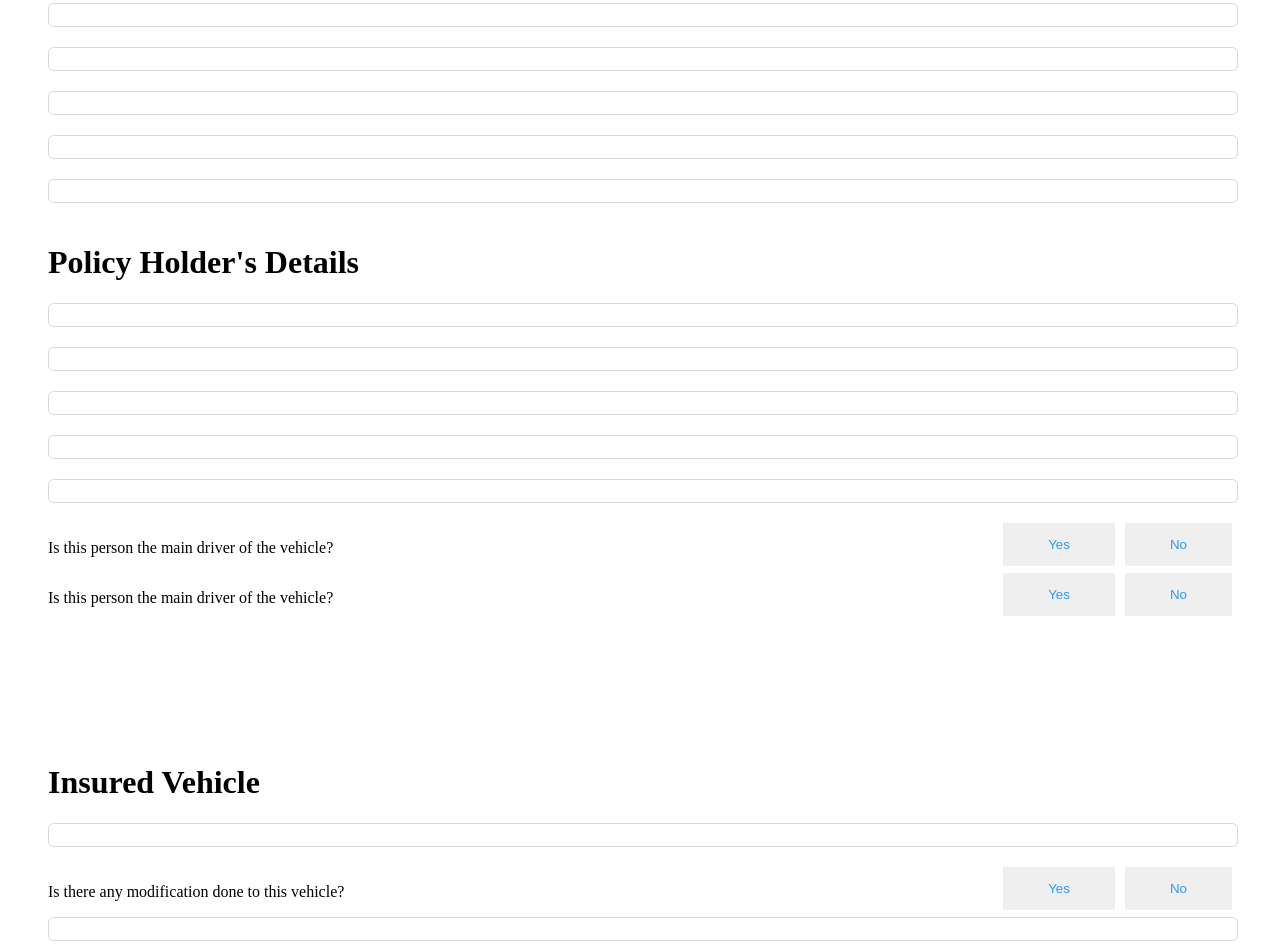
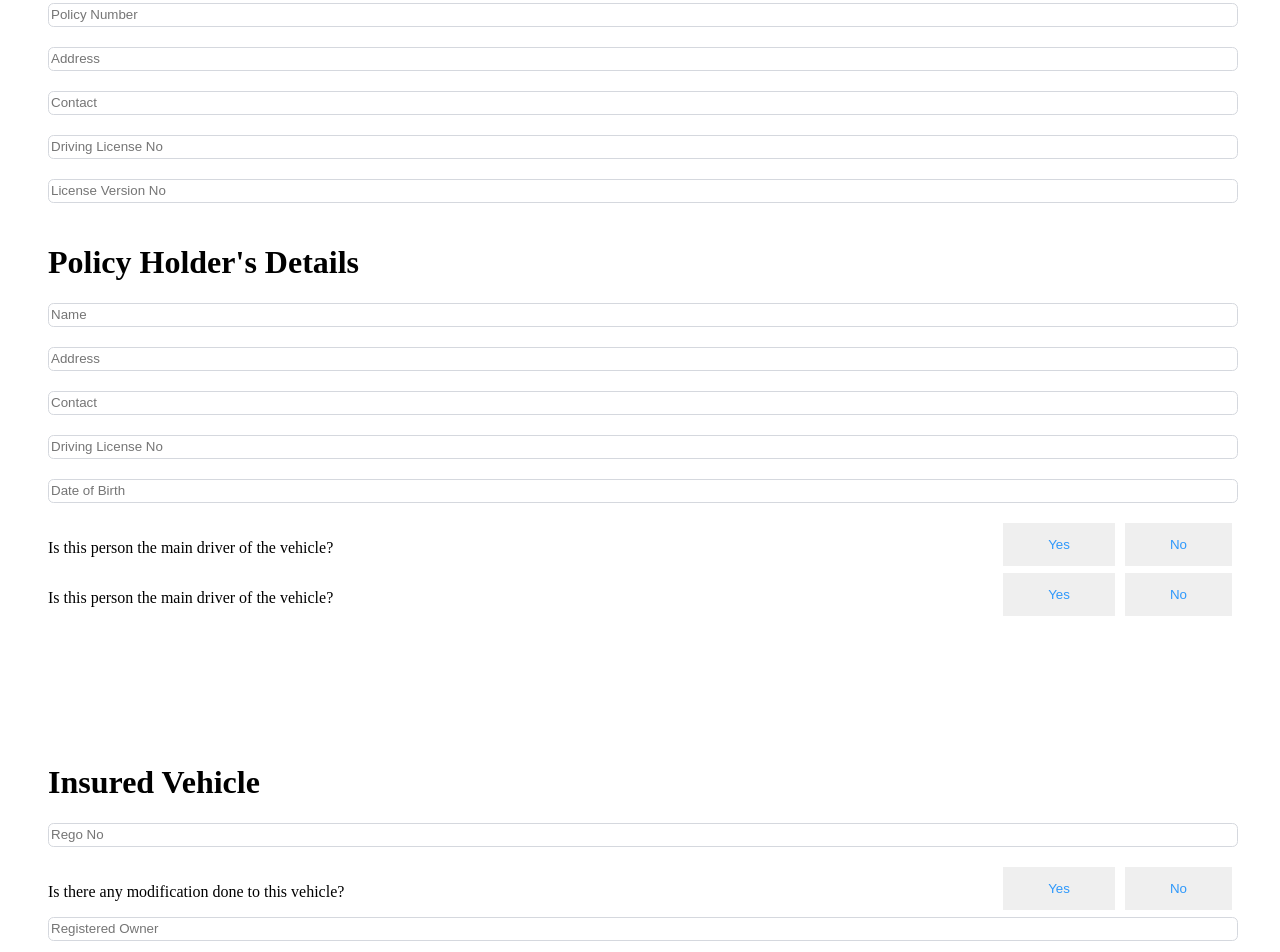
Before and after one commit to vsm688/mission5, a React (Create React App) app: page /claimform in a window 1280 px wide. Shown: the part 380-1332 px from the top of the page. Built offline with nearby package versions, Linux system fonts and the light colour scheme.

Commit message:
added functions for capturing form data

```diff
--- a/src/components/PersonalDetailsForm.js
+++ b/src/components/PersonalDetailsForm.js
@@ -23,10 +23,54 @@ import BottomButtonGroup from "../components/BottomButtonGroup";
 import SocialContainer from "../components/SocialContainer";
 import NavBarCarBannerHolder from "../components/NavBarCarBannerHolder";
 
+import { useState, useEffect } from "react";
+
+
+
+
+
+
+
 const PersonalDetailsForm = () => {
+
+  const [FormContentState, SetFormContentState] = useState(
+    {
+      AccidentType: null,
+      PolicyNumber: "",
+      Address: "",
+      Contact: "",
+      LicenseNo: "",
+      PolicyHolderLicenseVersion: "",
+      Name: "",
+      NonPolicyHolderAddress: "",
+      NonPolicyHolderContact: "",
+      NonPolicyHolderLicenseNumber: "",
+      DOB: "",
+      MainDriver: null,
+      PolicyHolderIfNotOwner: null,
+      InsuredVehicleRegoNo: "",
+      Modifications: null,
+      RegisteredOwner: "",
+      ParkedAddress: "",
+    }
+  )
+  useEffect(
+    () => { console.log(FormContentState) }
+
+    , [FormContentState])
+
+  const handleFormInputChange = (e, valToChange, value) => {
+    SetFormContentState(prevState => ({
+      ...prevState,
+      [valToChange]: value
+    }))
+  }
+
+
   return (
     <>
-      <div style={{marginBottom:"50px"}}>
+
+      <div style={{ marginBottom: "50px" }}>
         <NavBarCarBannerHolder></NavBarCarBannerHolder>
       </div>
       <StyledFormProgressDiv>
@@ -62,6 +106,9 @@ const PersonalDetailsForm = () => {
               <StyledRadioButton
                 type={"radio"}
                 name={"AccidentType"}
+                onClick={(e) => {
+                  handleFormInputChange(e, "AccidentType", 1)
+                }}
               ></StyledRadioButton>
             </StyledRadioButtonWrapperInner>
             <p>I hit someone</p>
@@ -71,6 +118,9 @@ const PersonalDetailsForm = () => {
               <StyledRadioButton
                 type={"radio"}
                 name={"AccidentType"}
+                onClick={(e) => {
+                  handleFormInputChange(e, "AccidentType", 2)
+                }}
               ></StyledRadioButton>
             </StyledRadioButtonWrapperInner>
             <p>I hit someone</p>
@@ -80,6 +130,9 @@ const PersonalDetailsForm = () => {
               <StyledRadioButton
                 type={"radio"}
                 name={"AccidentType"}
+                onClick={(e) => {
+                  handleFormInputChange(e, "AccidentType", 3)
+                }}
               ></StyledRadioButton>
             </StyledRadioButtonWrapperInner>
             <p>I hit someone</p>
@@ -89,6 +142,9 @@ const PersonalDetailsForm = () => {
               <StyledRadioButton
                 type={"radio"}
                 name={"AccidentType"}
+                onClick={(e) => {
+                  handleFormInputChange(e, "AccidentType", 4)
+                }}
               ></StyledRadioButton>
             </StyledRadioButtonWrapperInner>
             <p>I hit someone</p>
@@ -96,17 +152,37 @@ const PersonalDetailsForm = () => {
         </StyledRadioButtonsContainer>
         <PolicyHeaderDetails>
           <h1>Policy Holder's Details</h1>
-          <PolicyHeadersFormInput></PolicyHeadersFormInput>
-          <PolicyHeadersFormInput></PolicyHeadersFormInput>
-          <PolicyHeadersFormInput></PolicyHeadersFormInput>
-          <PolicyHeadersFormInput></PolicyHeadersFormInput>
-          <PolicyHeadersFormInput></PolicyHeadersFormInput>
+          <PolicyHeadersFormInput onChange={(e) => {
+            handleFormInputChange(e, "PolicyNumber", e.target.value)
+          }} placeholder={"Policy Number"}></PolicyHeadersFormInput>
+          <PolicyHeadersFormInput onChange={(e) => {
+            handleFormInputChange(e, "Address", e.target.value)
+          }} placeholder={"Address"}></PolicyHeadersFormInput>
+          <PolicyHeadersFormInput onChange={(e) => {
+            handleFormInputChange(e, "Contact", e.target.value)
+          }} placeholder={"Contact"}></PolicyHeadersFormInput>
+          <PolicyHeadersFormInput onChange={(e) => {
+            handleFormInputChange(e, "LicenseNo", e.target.value)
+          }} placeholder={"Driving License No"}></PolicyHeadersFormInput>
+          <PolicyHeadersFormInput onChange={(e) => {
+            handleFormInputChange(e, "PolicyHolderLicenseVersion", e.target.value)
+          }} placeholder={"License Version No"}></PolicyHeadersFormInput>
           <h1>Policy Holder's Details</h1>
-          <PolicyHeadersFormInput></PolicyHeadersFormInput>
-          <PolicyHeadersFormInput></PolicyHeadersFormInput>
-          <PolicyHeadersFormInput></PolicyHeadersFormInput>
-          <PolicyHeadersFormInput></PolicyHeadersFormInput>
-          <PolicyHeadersFormInput></PolicyHeadersFormInput>
+          <PolicyHeadersFormInput onChange={(e) => {
+            handleFormInputChange(e, "Name", e.target.value)
+          }} placeholder={"Name"}></PolicyHeadersFormInput>
+          <PolicyHeadersFormInput onChange={(e) => {
+            handleFormInputChange(e, "NonPolicyHolderAddress", e.target.value)
+          }} placeholder={"Address"}></PolicyHeadersFormInput>
+          <PolicyHeadersFormInput onChange={(e) => {
+            handleFormInputChange(e, "NonPolicyHolderContact", e.target.value)
+          }} placeholder={"Contact"}></PolicyHeadersFormInput>
+          <PolicyHeadersFormInput onChange={(e) => {
+            handleFormInputChange(e, "NonPolicyHolderLicenseVersion", e.target.value)
+          }} placeholder={"Driving License No"}></PolicyHeadersFormInput>
+          <PolicyHeadersFormInput onChange={(e) => {
+            handleFormInputChange(e, "DOB", e.target.value)
+          }} placeholder={"Date of Birth"}></PolicyHeadersFormInput>
           <StyledYesNoQuestions>
             <StyledYesnoActualQuestion>
               <p>Is this person the main driver of the vehicle?</p>
@@ -126,7 +202,7 @@ const PersonalDetailsForm = () => {
 
           <StyledInsuredVehicleQuestions>
             <h1>Insured Vehicle</h1>
-            <PolicyHeadersFormInput></PolicyHeadersFormInput>
+            <PolicyHeadersFormInput placeholder={"Rego No"} ></PolicyHeadersFormInput>
             <StyledYesnoActualQuestion>
               <p>Is there any modification done to this vehicle?</p>
               <StyledYesNoButtonGroup>
@@ -134,8 +210,8 @@ const PersonalDetailsForm = () => {
                 <button>No</button>
               </StyledYesNoButtonGroup>
             </StyledYesnoActualQuestion>
-            <PolicyHeadersFormInput></PolicyHeadersFormInput>
-            <PolicyHeadersFormInput></PolicyHeadersFormInput>
+            <PolicyHeadersFormInput placeholder={"Registered Owner"}></PolicyHeadersFormInput>
+            <PolicyHeadersFormInput placeholder={"Address where vehicle is normally parked"}></PolicyHeadersFormInput>
           </StyledInsuredVehicleQuestions>
           <StyledContinueButtonDiv>
             <button>Continue</button>
```
